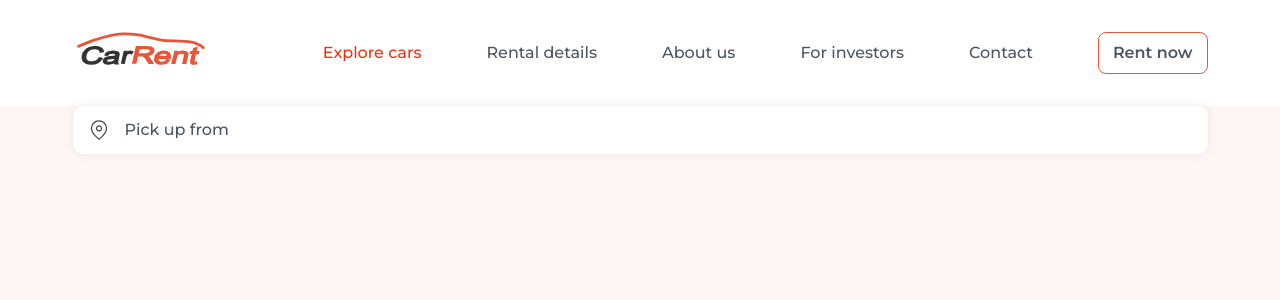
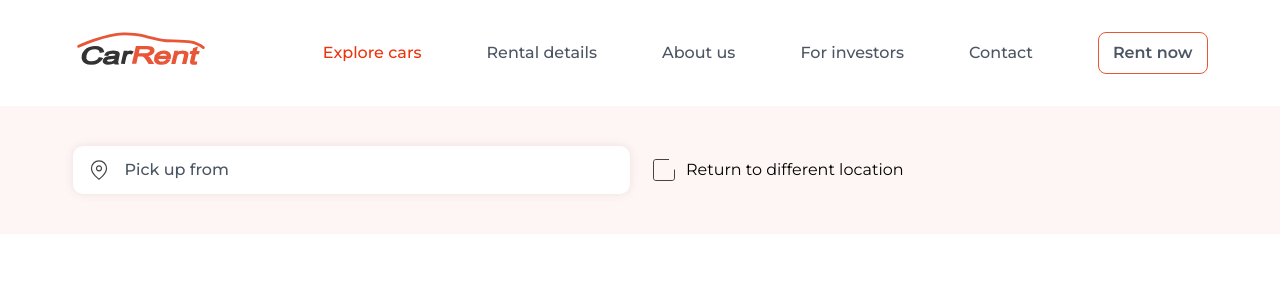
Before and after one commit to GabrielHangor/vue-ts-composition-ecommerce, a Vue app: page /explore in a window 1280 px wide. Shown: the top 300 px of the page. Built offline with nearby package versions, Linux system fonts and the light colour scheme.

Commit message:
added autocomplete and checkbox components

```diff
--- a/src/components/BaseAutocomplete.vue
+++ b/src/components/BaseAutocomplete.vue
@@ -1,4 +1,5 @@
 <template>
+  <div >
     <div class="relative block">
       <span class="absolute inset-y-0 left-0 flex items-center pl-4">
         <slot name="icon-left"><img src="/map-pin.svg" alt="Map Pin" /></slot>
@@ -9,40 +10,78 @@
       </span>
       <input
         name="input"
-      :value="props.modelValue"
+        :value="modelValue"
         @input="updateValue(($event.target as HTMLInputElement).value)"
+        @focus="onFocus"
+        @blur="onBlur"
         v-bind="$attrs"
         placeholder="1"
         class="peer block h-12 w-full rounded-[10px] px-[52px] pt-5 font-medium text-gray-600 placeholder-transparent shadow-inputBase transition duration-300 ease-in-out placeholder-shown:pt-0 focus:outline-none"
-      :class="{ 'border-[1px] border-error ': error }"
+        :class="{ 'border-[1px] border-error text-error': error && listeners.touched }"
       />
       <label
         for="input"
         class="pointer-text pointer-events-none absolute top-1 pl-[52px] text-xs font-normal text-gray-600 transition-all peer-placeholder-shown:top-[12px] peer-placeholder-shown:text-base peer-placeholder-shown:font-medium"
-      :class="{ 'text-error': error }"
+        :class="{ 'text-error': error && listeners.touched }"
         >{{ label }}</label
       >
+      <transition name="fade" mode="out-in">
+        <ul
+          v-if="listeners.focused"
+          class="absolute z-10 mt-2 max-h-[30vh] w-full overflow-y-auto overflow-x-hidden rounded-[10px] bg-white shadow-inputBase"
+        >
+          <li
+            class="cursor-pointer py-2 transition first-of-type:rounded-t-[10px] first-of-type:rounded-b-none last-of-type:rounded-t-none last-of-type:rounded-b-[10px] hover:font-semibold"
+            v-for="listItem in filteredListData"
+            :key="listItem"
+            @click="select(listItem)"
+          >
+            <span class="pl-[52px]">{{ listItem }}</span>
+          </li>
+        </ul>
+      </transition>
     </div>
-  <span class="text-xs text-error">{{ error }}</span>
+    <span v-show="error && listeners.touched" class="text-xs text-error absolute mt-2">{{ error }}</span>
+  </div>
 </template>
 
 <script lang="ts" setup>
-  import type { PropType } from 'vue';
+  import { computed } from 'vue';
+  import { ref, type PropType } from 'vue';
 
   const props = defineProps({
-    listData: { type: Array },
-    modelValue: { type: String as PropType<string | null> },
+    listData: { type: Array as PropType<string[]> },
+    modelValue: { type: String as PropType<string>, required: true },
     label: { type: String as PropType<string>, required: true },
-    error: { type: String as PropType<string | undefined> },
+    error: { type: String as PropType<string | undefined | null> },
   });
 
   const emit = defineEmits<{ (e: 'update:modelValue', modelValue: string): void }>();
 
+  const listeners = ref({ focused: false, touched: false });
+
+  const filteredListData = computed(() => {
+    return props.listData?.filter((item) =>
+      item.toLowerCase().includes(props.modelValue.toLowerCase())
+    );
+  });
+
   const updateValue = (value: string) => {
+    listeners.value.touched = true;
     emit('update:modelValue', value);
+  };
+
+  const select = (listItem: string) => {
+    listeners.value.touched = true;
+    emit('update:modelValue', listItem);
   };
 
   const clearInput = () => {
     emit('update:modelValue', '');
   };
+
+  const onFocus = () => {
+    listeners.value.focused = true;
+  };
+  const onBlur = () => (listeners.value.focused = false);
 </script>
--- /dev/null
+++ b/src/components/BaseCheckBox.vue
@@ -0,0 +1,34 @@
+<template>
+  <label class="flex h-full cursor-pointer items-center" :for="id">
+    <input
+      :id="id"
+      :name="id"
+      type="checkbox"
+      class="invisible absolute"
+      :checked="checked"
+      @input="updateValue(($event.target as HTMLInputElement).checked)"
+    />
+
+    <img class="mr-2" :src="checkedIconName" alt="Checked icon" />
+
+    {{ label }}
+  </label>
+</template>
+
+<script setup lang="ts">
+  import { computed, type PropType } from 'vue';
+
+  const props = defineProps({
+    checked: { type: Boolean as PropType<boolean> },
+    label: { type: String as PropType<string> },
+    id: { type: String as PropType<string>, required: true },
+  });
+
+  const checkedIconName = computed(() =>
+    props.checked ? '/check-square-checked.svg' : '/check-square.svg'
+  );
+
+  const emit = defineEmits<{ (e: 'update:checked', checked: boolean): void }>();
+
+  const updateValue = (value: boolean) => emit('update:checked', value);
+</script>
--- a/src/components/PickupControlsForm/PickupControlsForm.vue
+++ b/src/components/PickupControlsForm/PickupControlsForm.vue
@@ -1,16 +1,58 @@
 <template>
-  <section class="h-[270px] w-full bg-orange-base/5">
-    <div class="container mx-auto h-full px-4 md:px-0">
-      <BaseAutocomplete v-model="pickupFormValues.pickupFrom" label="Pick up from" />
+  <section class="h-fit w-full bg-orange-base/5">
+    <div class="container mx-auto my-10 grid items-center gap-5 px-4 md:grid-cols-2 md:px-0">
+      <BaseAutocomplete
+        v-model="pickupFrom"
+        label="Pick up from"
+        :list-data="citiesListData"
+        :error="pickupFormErrors.pickupFrom"
+      />
+      <div class="h-full">
+        <BaseAutocomplete
+          v-if="returnToDifferentLocation"
+          v-model="dropOff"
+          label="Drop-off"
+          :list-data="citiesListData"
+          :error="pickupFormErrors.dropOff"
+        />
+        <BaseCheckBox
+          v-else
+          v-model:checked="returnToDifferentLocation"
+          @input="dropOff = ''"
+          label="Return to different location"
+          id="1"
+        />
+      </div>
     </div>
   </section>
 </template>
 
 <script lang="ts" setup>
-  import { ref } from 'vue';
+  import { ref, watch } from 'vue';
   import BaseAutocomplete from '../BaseAutocomplete.vue';
+  import BaseCheckBox from '../BaseCheckBox.vue';
+  import { citiesListData } from '@/mocks/mocks';
+  import { computed } from 'vue';
 
-  const pickupFormValues = ref({
-    pickupFrom: null,
+  const returnToDifferentLocation = ref(false);
+
+  const pickupFrom = ref('');
+  const dropOff = ref('');
+
+  watch(pickupFrom, (value) => {
+    if (!returnToDifferentLocation.value) dropOff.value = value;
+  });
+
+  const pickupFormErrors = computed(() => {
+    return {
+      pickupFrom:
+        citiesListData.includes(pickupFrom.value) || pickupFrom.value === ''
+          ? null
+          : 'Select a city from the list',
+      dropOff:
+        citiesListData.includes(dropOff.value) || dropOff.value === ''
+          ? null
+          : 'Select a city from the list',
+    };
   });
 </script>
--- /dev/null
+++ b/src/mocks/mocks.ts
@@ -0,0 +1,52 @@
+export const citiesListData = [
+  'New York',
+  'Los Angeles',
+  'Chicago',
+  'Houston',
+  'Philadelphia',
+  'Phoenix',
+  'San Antonio',
+  'San Diego',
+  'Dallas',
+  'San Jose',
+  'Austin',
+  'Jacksonville',
+  'San Francisco',
+  'Indianapolis',
+  'Columbus',
+  'Fort Worth',
+  'Charlotte',
+  'Seattle',
+  'Denver',
+  'El Paso',
+  'Detroit',
+  'Washington',
+  'Boston',
+  'Memphis',
+  'Nashville',
+  'Portland, Ore.',
+  'Oklahoma City',
+  'Las Vegas ',
+  'Baltimore',
+  'Louisville',
+  'Milwaukee',
+  'Albuquerque',
+  'Tucson',
+  'Fresno',
+  'Sacramento',
+  'Kansas City, Mo.',
+  'Long Beach',
+  'Mesa',
+  'Atlanta',
+  'Colorado Springs',
+  'Virginia Beach',
+  'Raleigh',
+  'Omaha',
+  'Miami',
+  'Oakland',
+  'Minneapolis',
+  'Tulsa',
+  'Wichita',
+  'New Orleans',
+  'Arlington, Texas ',
+];
```
Also changed, not shown: public/check-square-checked.svg (added), public/check-square.svg (added). Lines whose indentation alone changed are shown as unchanged.
